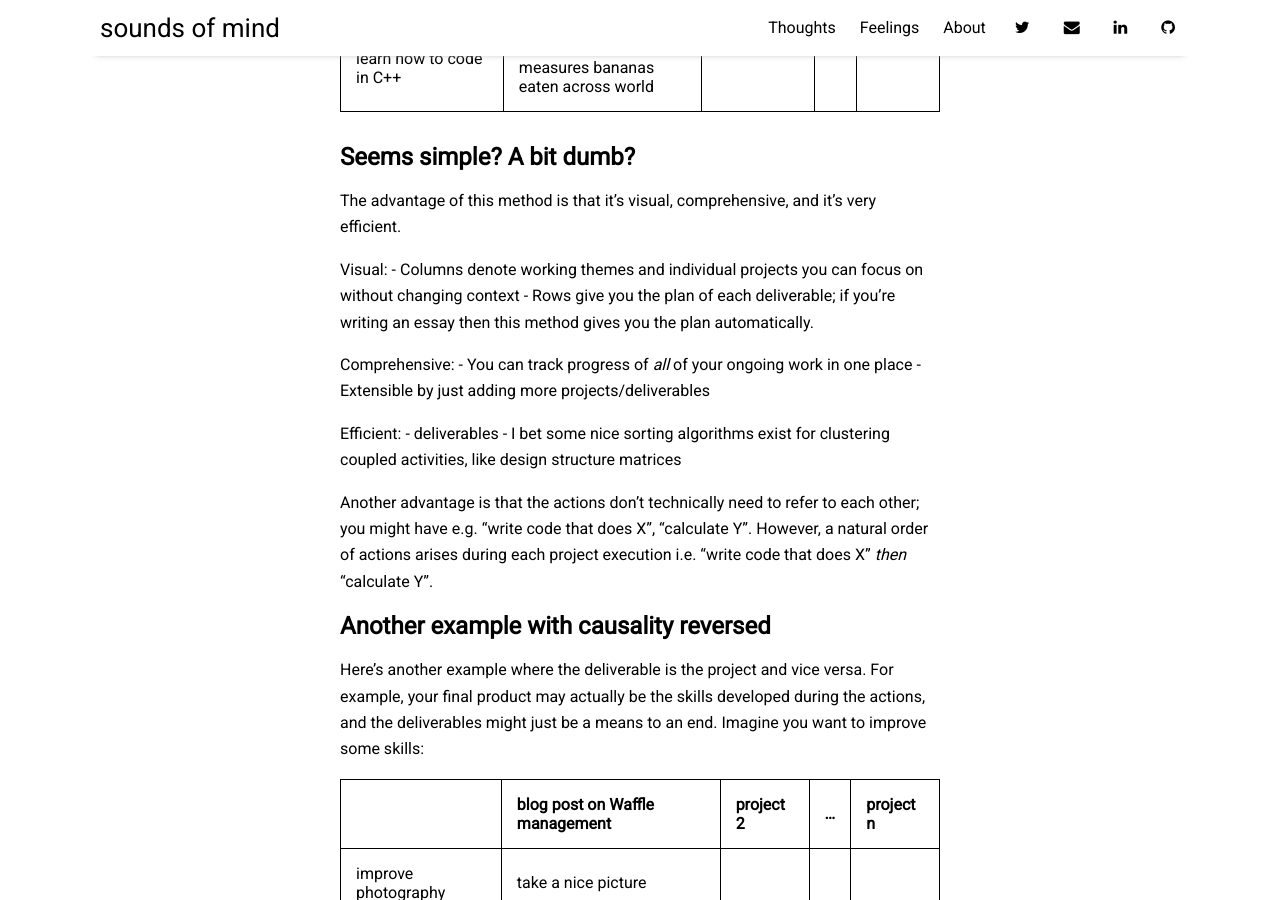
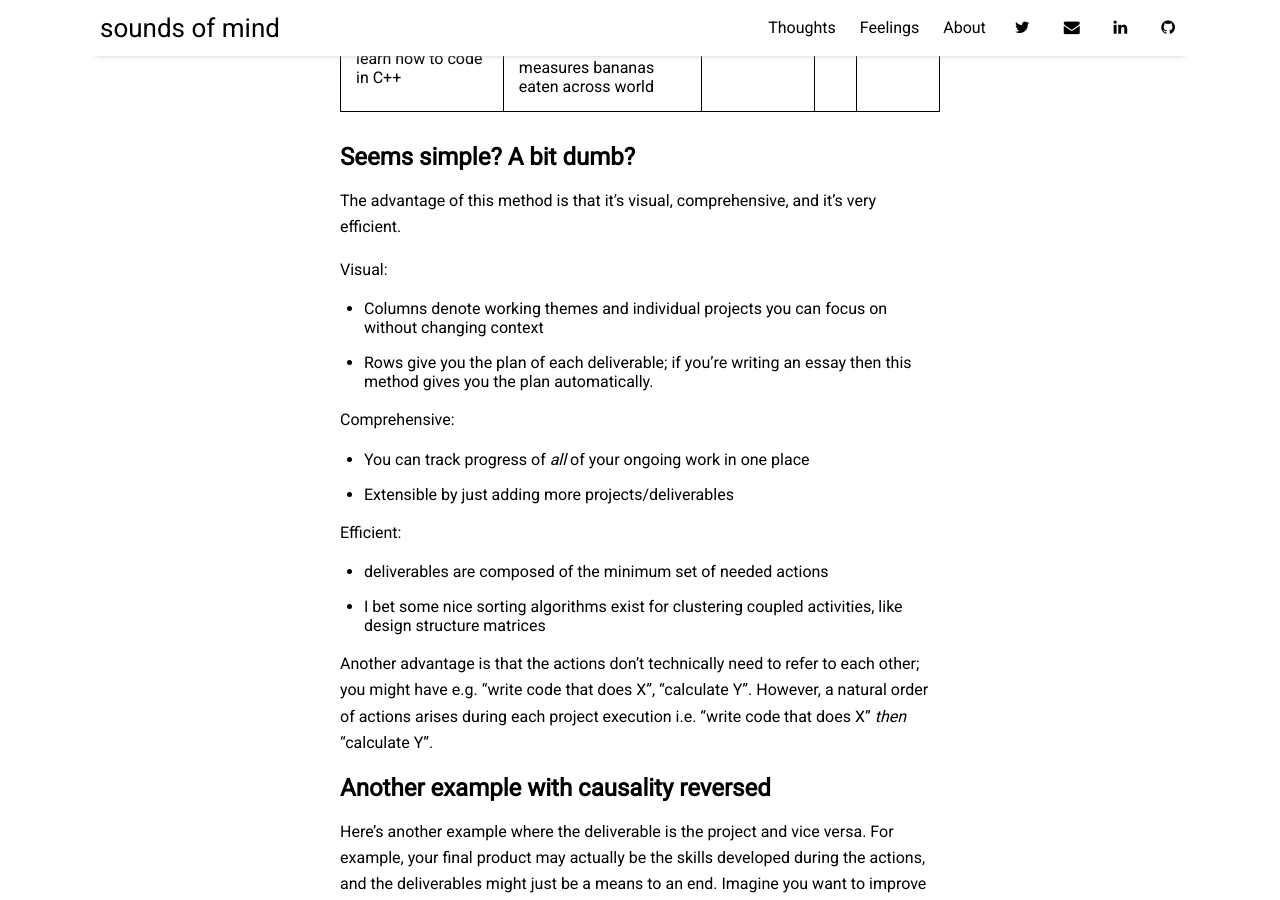
Before and after one commit to samuelhward/samuelhward.github.io, a Jekyll site: the page built from _posts/2023-05-12-waffle_projects.md, in a window 1280 px wide and 900 px high, scrolled down 3307 px. Built offline with Jekyll 4.4.1, drawn with Linux system fonts in a browser that asks for light colours; nearby versions of some CDN libraries.

Commit message:
fixed formatting errors in waffle post

```diff
--- a/_posts/2023-05-12-waffle_projects.md
+++ b/_posts/2023-05-12-waffle_projects.md
@@ -76,16 +76,19 @@ There might not be a natural overlap though - you might not be able to combine d
 The advantage of this method is that it's visual, comprehensive, and it's very efficient.
 
 Visual:
-    - Columns denote working themes and individual projects you can focus on without changing context
-    - Rows give you the plan of each deliverable; if you're writing an essay then this method gives you the plan automatically.
+
+- Columns denote working themes and individual projects you can focus on without changing context
+- Rows give you the plan of each deliverable; if you're writing an essay then this method gives you the plan automatically.
 
 Comprehensive:
-    - You can track progress of _all_ of your ongoing work in one place
-    - Extensible by just adding more projects/deliverables
+
+- You can track progress of _all_ of your ongoing work in one place
+- Extensible by just adding more projects/deliverables
 
 Efficient:
-    - deliverables
-    - I bet some nice sorting algorithms exist for clustering coupled activities, like design structure matrices
+
+- deliverables are composed of the minimum set of needed actions
+- I bet some nice sorting algorithms exist for clustering coupled activities, like design structure matrices
 
 
 Another advantage is that the actions don't technically need to refer to each other; you might have e.g. "write code that does X", "calculate Y". However, a natural order of actions arises during each project execution i.e. "write code that does X" _then_ "calculate Y".
```
